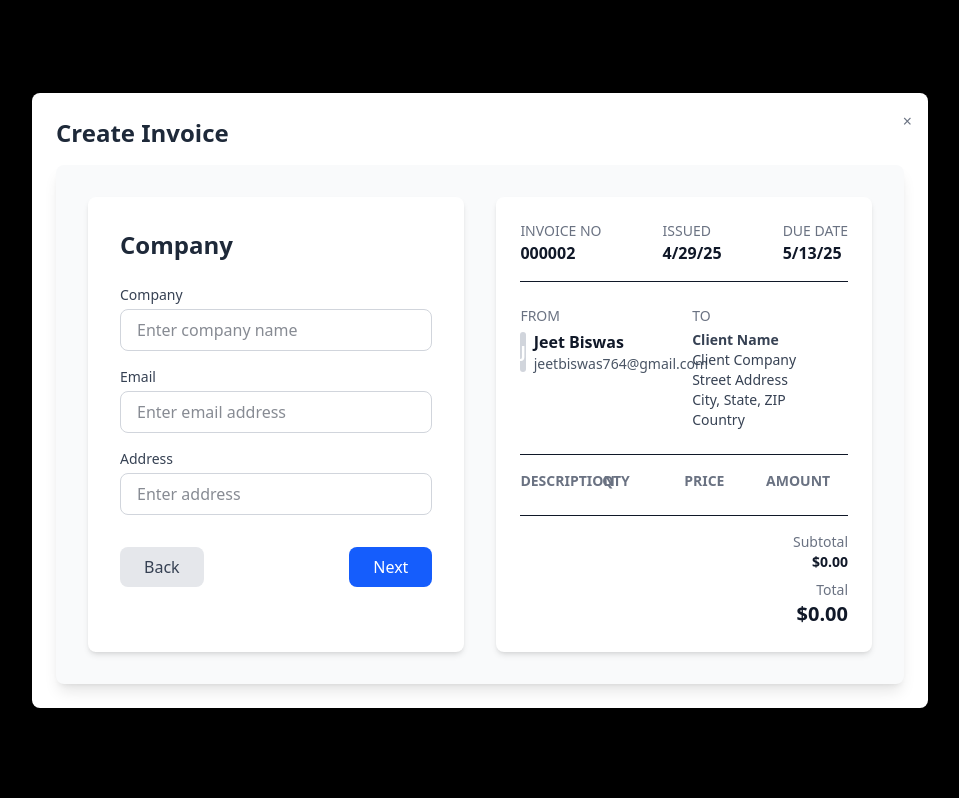
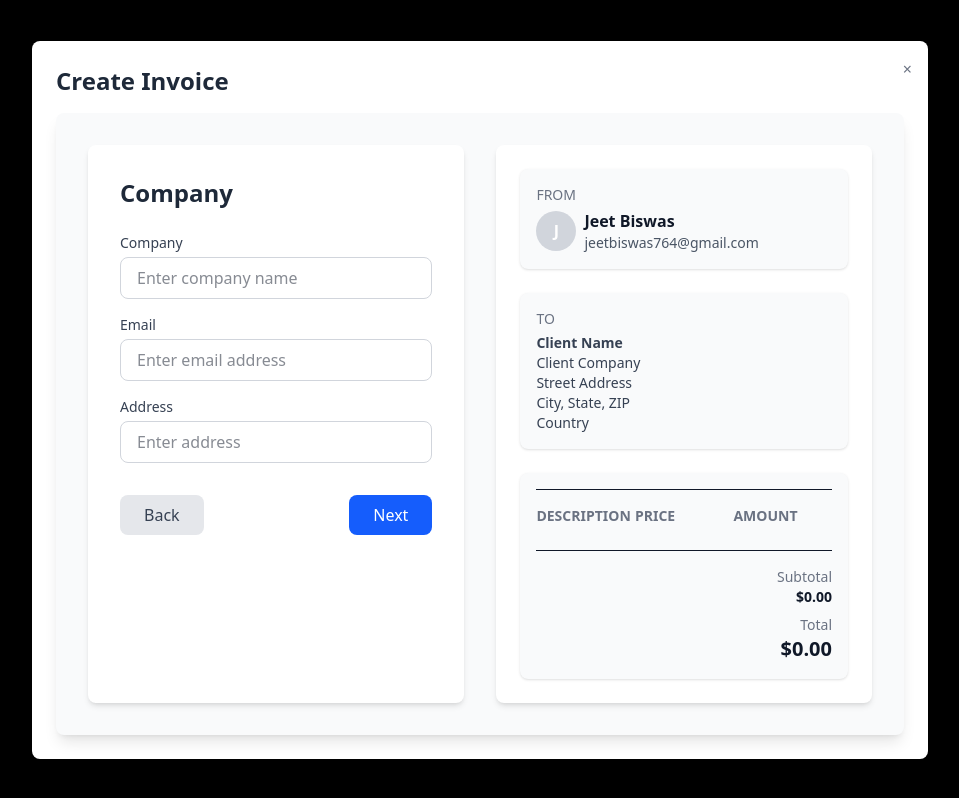
Before and after one commit to Jeetbiswas23/FastVoicer, a React (Vite) app: page /dashboard in a window 1280 px wide. Both pictures are taken after a click on the button "Create invoice". Shown: the whole page, without its empty margins (160-1119 px from the left). Built offline with nearby package versions, Linux system fonts and the light colour scheme.

Commit message:
GOINING GREAT

```diff
--- a/src/InvoiceCreator.jsx
+++ b/src/InvoiceCreator.jsx
@@ -182,24 +182,9 @@ export default function InvoiceCreator() {
       </div>
 
       {/* Right Panel - Invoice Preview */}
-      <div className="w-full md:w-1/2 bg-white p-6 rounded-lg shadow-md">
-        <div className="flex justify-between border-b pb-4">
-          <div>
-            <p className="text-sm text-gray-500">INVOICE NO</p>
-            <p className="font-semibold">{invoice.invoiceNo}</p>
-          </div>
-          <div>
-            <p className="text-sm text-gray-500">ISSUED</p>
-            <p className="font-semibold">{invoice.issuedDate}</p>
-          </div>
-          <div>
-            <p className="text-sm text-gray-500">DUE DATE</p>
-            <p className="font-semibold">{invoice.dueDate}</p>
-          </div>
-        </div>
-
-        <div className="grid grid-cols-2 gap-4 my-6">
-          <div>
+      <div className="w-full md:w-1/2 bg-white p-6 rounded-lg shadow-md space-y-6">
+        {/* From Section */}
+        <div className="p-4 bg-gray-50 rounded-lg shadow-sm">
           <p className="text-sm text-gray-500 mb-1">FROM</p>
           <div className="flex items-center space-x-2">
             <div className="bg-gray-300 w-10 h-10 flex items-center justify-center rounded-full font-bold text-white">
@@ -211,7 +196,9 @@ export default function InvoiceCreator() {
             </div>
           </div>
         </div>
-          <div>
+
+        {/* To Section */}
+        <div className="p-4 bg-gray-50 rounded-lg shadow-sm">
           <p className="text-sm text-gray-500 mb-1">TO</p>
           <div className="text-sm text-gray-700">
             <p className="font-semibold">{invoice.to.name}</p>
@@ -220,27 +207,25 @@ export default function InvoiceCreator() {
             ))}
           </div>
         </div>
-        </div>
 
+        {/* Description/Price/Amount Section */}
+        <div className="p-4 bg-gray-50 rounded-lg shadow-sm">
           <div className="border-t border-b py-4">
-          <div className="grid grid-cols-4 font-semibold text-sm text-gray-500 mb-2">
+            <div className="grid grid-cols-3 font-semibold text-sm text-gray-500 mb-2">
               <p>DESCRIPTION</p>
-            <p>QTY</p>
               <p>PRICE</p>
               <p>AMOUNT</p>
             </div>
-          <div className="grid grid-cols-4 text-sm text-gray-700">
+            <div className="grid grid-cols-3 text-sm text-gray-700">
               {invoice.items.map((item, index) => (
                 <React.Fragment key={index}>
                   <p>{item.description}</p>
-                <p>{item.quantity}</p>
                   <p>{item.price}</p>
                   <p>{item.amount}</p>
                 </React.Fragment>
               ))}
             </div>
           </div>
-
           <div className="text-right mt-4 text-sm">
             <p className="text-gray-500">Subtotal</p>
             <p className="font-semibold">${invoice.subtotal.toFixed(2)}</p>
@@ -249,5 +234,6 @@ export default function InvoiceCreator() {
           </div>
         </div>
       </div>
+    </div>
   );
 }
```
Lines whose indentation alone changed are shown as unchanged.
